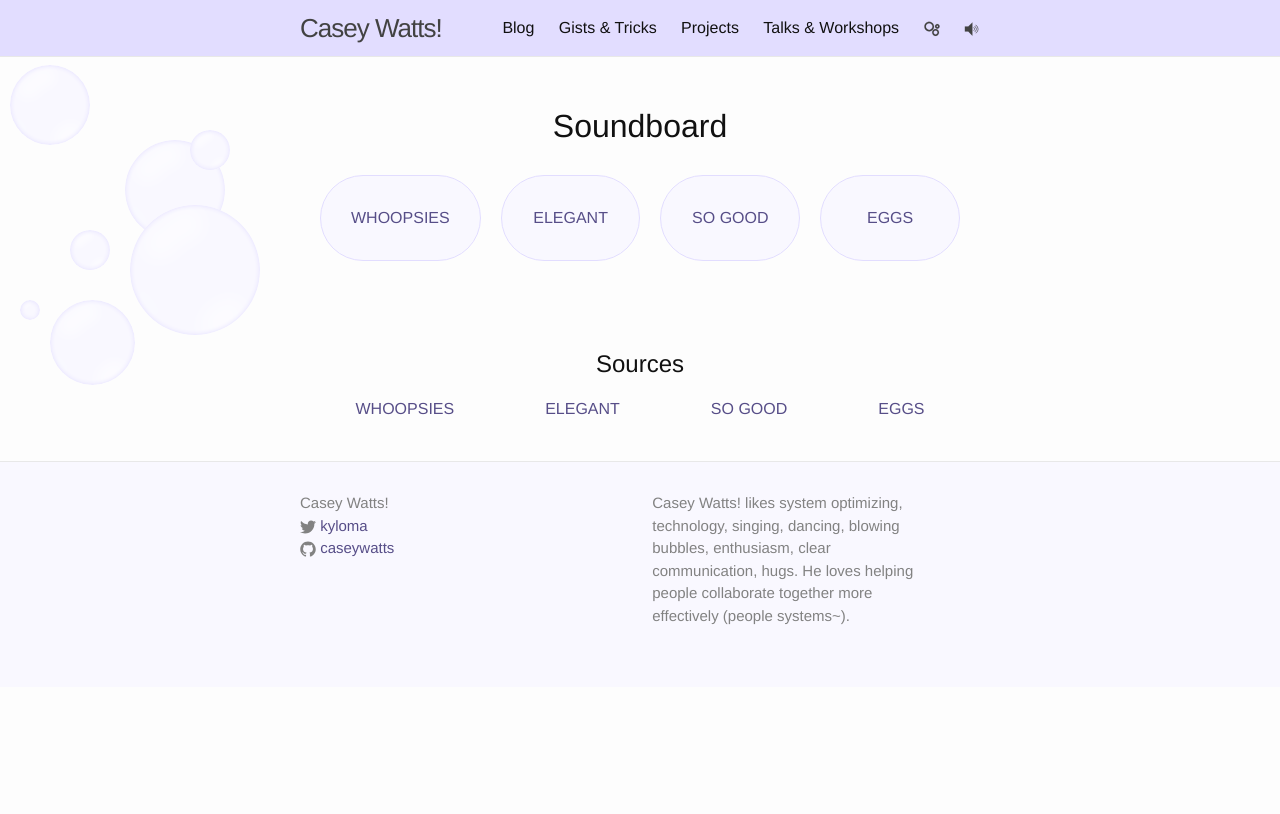
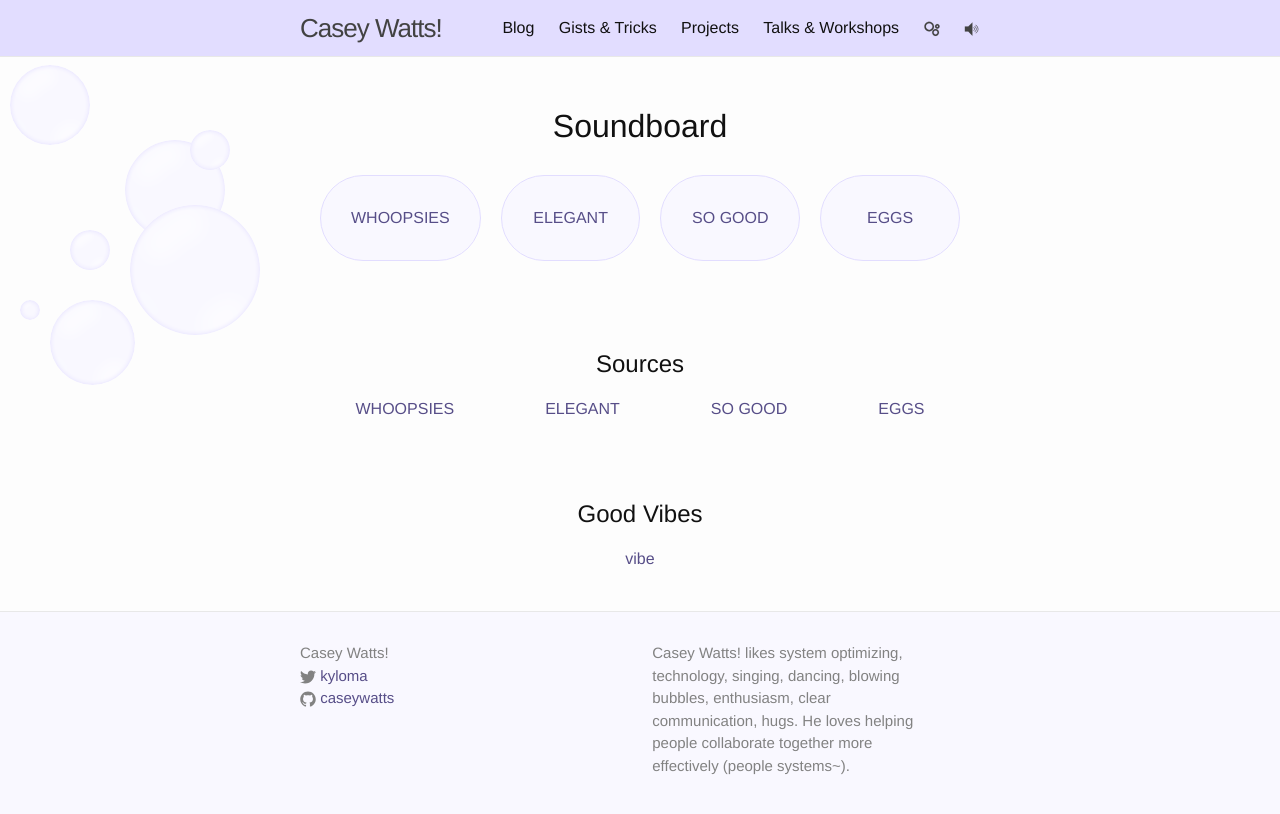
Before and after one commit to caseywatts/caseywatts.github.io, a Jekyll site: the page built from soundboard.html, in a window 1280 px wide. Shown: the top 814 px of the page. Built offline with Jekyll 4.4.1, drawn with Linux system fonts in a browser that asks for light colours.

Commit message:
try vibe

```diff
--- a/soundboard.html
+++ b/soundboard.html
@@ -22,6 +22,11 @@ layout: default
   <a href="https://www.youtube.com/watch?v=SsjJ1WWrV20">EGGS</a>
 </div>
 
+<h2 style="text-align: center;">Good Vibes</h2>
+<div class="some-section">
+  <a href="#" onclick="window.navigator.vibrate([200, 100, 200]);">vibe</a>
+</div>
+
 <script>
   var autoplayTrackId = window.location.hash.substring(1);
   if (autoplayTrackId) {
```
